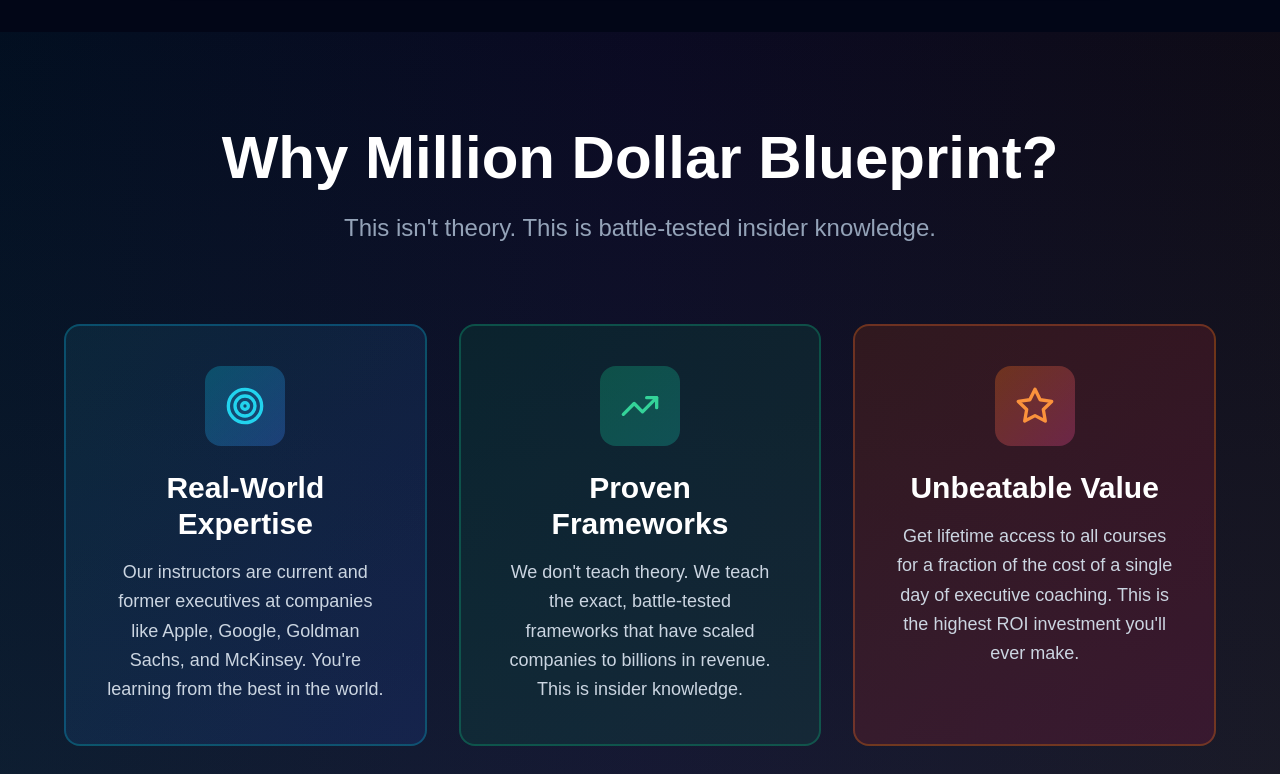
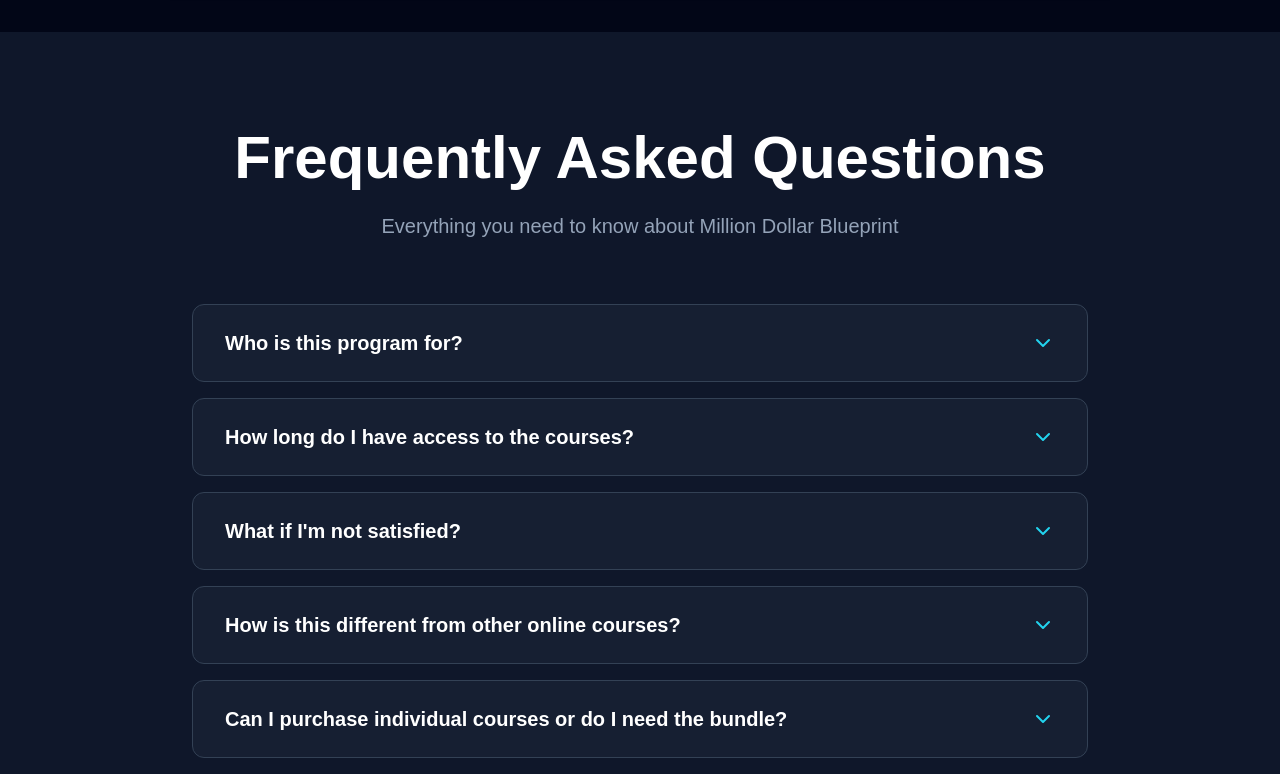
Before and after one commit to boxingthebest/million-dollar-blueprint-nextjs, a Next.js app: page / in a window 1280 px wide. Shown: the part 9480-10254 px from the top of the page. Built offline with nearby package versions, Linux system fonts and the light colour scheme.

Commit message:
🗑️ Remove redundant 'Why Million Dollar Blueprint?' section (keep Section 1 with ROI comparison)

```diff
--- a/app/page.tsx
+++ b/app/page.tsx
@@ -838,58 +838,6 @@ export default function Home() {
         </div>
       </section>
 
-      {/* Why Million Dollar Blueprint Section */}
-      <section className="py-16 md:py-24 bg-gradient-to-b from-slate-950 to-slate-900 relative overflow-hidden">
-        <div className="absolute inset-0 bg-gradient-to-r from-cyan-500/5 via-purple-500/5 to-orange-500/5" />
-        <div className="container mx-auto px-4 relative z-10">
-          <div className="max-w-6xl mx-auto">
-            <div className="text-center mb-16 md:mb-20">
-              <h2 className="text-4xl md:text-5xl lg:text-6xl font-bold text-white mb-6">
-                Why Million Dollar Blueprint?
-              </h2>
-              <p className="text-xl md:text-2xl text-slate-400">
-                This isn't theory. This is battle-tested insider knowledge.
-              </p>
-            </div>
-
-            <div className="grid md:grid-cols-3 gap-8">
-              <div className="bg-gradient-to-br from-cyan-900/30 to-blue-900/30 border-2 border-cyan-500/30 rounded-2xl p-8 md:p-10 text-center hover:border-cyan-500/60 hover:scale-105 hover:shadow-2xl hover:shadow-cyan-500/20 transition-all duration-300 group relative">
-                <div className="absolute inset-0 bg-gradient-to-br from-cyan-500/10 to-blue-500/10 rounded-2xl opacity-0 group-hover:opacity-100 transition-opacity" />
-                <div className="relative z-10">
-                  <div className="w-20 h-20 bg-gradient-to-br from-cyan-500/30 to-blue-500/30 rounded-2xl flex items-center justify-center mx-auto mb-6 group-hover:scale-110 transition-transform">
-                    <Target className="w-10 h-10 text-cyan-400" />
-                  </div>
-                  <h3 className="text-2xl md:text-3xl font-bold text-white mb-4">Real-World Expertise</h3>
-                  <p className="text-lg text-slate-300 leading-relaxed">Our instructors are current and former executives at companies like Apple, Google, Goldman Sachs, and McKinsey. You're learning from the best in the world.</p>
-                </div>
-              </div>
-
-              <div className="bg-gradient-to-br from-emerald-900/30 to-teal-900/30 border-2 border-emerald-500/30 rounded-2xl p-8 md:p-10 text-center hover:border-emerald-500/60 hover:scale-105 hover:shadow-2xl hover:shadow-emerald-500/20 transition-all duration-300 group relative">
-                <div className="absolute inset-0 bg-gradient-to-br from-emerald-500/10 to-teal-500/10 rounded-2xl opacity-0 group-hover:opacity-100 transition-opacity" />
-                <div className="relative z-10">
-                  <div className="w-20 h-20 bg-gradient-to-br from-emerald-500/30 to-teal-500/30 rounded-2xl flex items-center justify-center mx-auto mb-6 group-hover:scale-110 transition-transform">
-                    <TrendingUp className="w-10 h-10 text-emerald-400" />
-                  </div>
-                  <h3 className="text-2xl md:text-3xl font-bold text-white mb-4">Proven Frameworks</h3>
-                  <p className="text-lg text-slate-300 leading-relaxed">We don't teach theory. We teach the exact, battle-tested frameworks that have scaled companies to billions in revenue. This is insider knowledge.</p>
-                </div>
-              </div>
-
-              <div className="bg-gradient-to-br from-orange-900/30 to-pink-900/30 border-2 border-orange-500/30 rounded-2xl p-8 md:p-10 text-center hover:border-orange-500/60 hover:scale-105 hover:shadow-2xl hover:shadow-orange-500/20 transition-all duration-300 group relative">
-                <div className="absolute inset-0 bg-gradient-to-br from-orange-500/10 to-pink-500/10 rounded-2xl opacity-0 group-hover:opacity-100 transition-opacity" />
-                <div className="relative z-10">
-                  <div className="w-20 h-20 bg-gradient-to-br from-orange-500/30 to-pink-500/30 rounded-2xl flex items-center justify-center mx-auto mb-6 group-hover:scale-110 transition-transform">
-                    <Star className="w-10 h-10 text-orange-400" />
-                  </div>
-                  <h3 className="text-2xl md:text-3xl font-bold text-white mb-4">Unbeatable Value</h3>
-                  <p className="text-lg text-slate-300 leading-relaxed">Get lifetime access to all courses for a fraction of the cost of a single day of executive coaching. This is the highest ROI investment you'll ever make.</p>
-                </div>
-              </div>
-            </div>
-          </div>
-        </div>
-      </section>
-
       {/* FAQ Section */}
       <section className="py-16 md:py-24 bg-slate-900">
         <div className="container mx-auto px-4">
```
